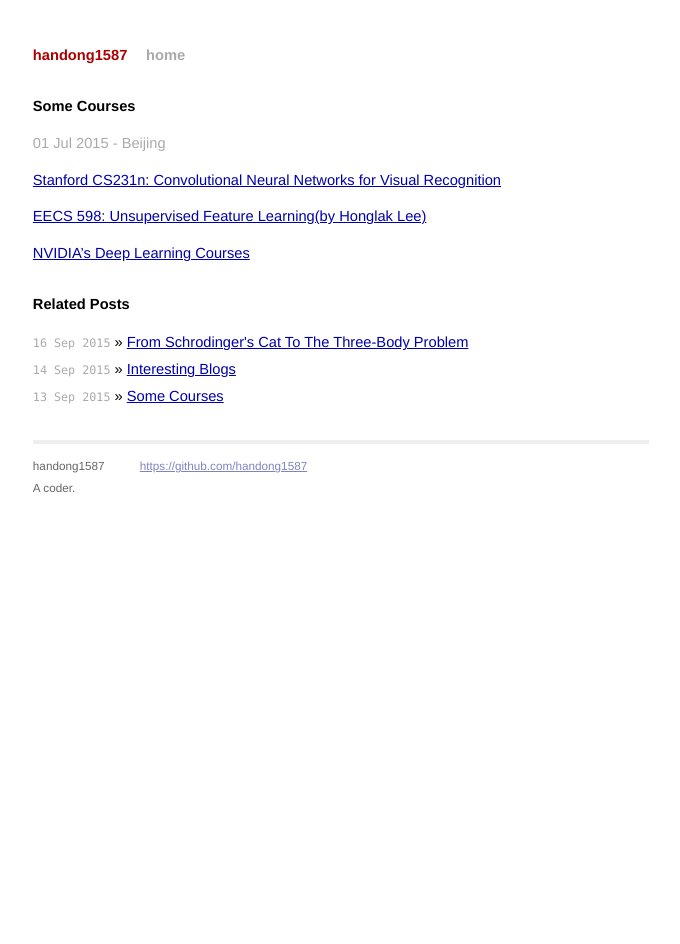
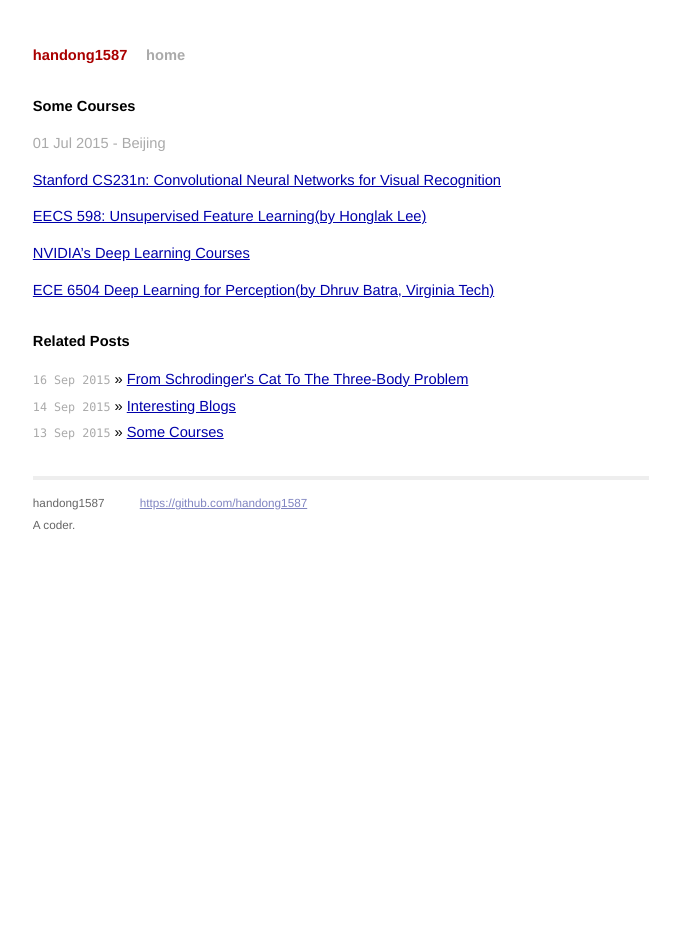
Before and after one commit to handong1587/handong1587.github.io, a Jekyll site: the page built from _posts/deep_learning/2015-07-01-some-courses.md, in a window 1280 px wide. Shown: the whole page, without its empty margins (299-979 px from the left). Built offline with Jekyll 4.4.1, drawn with Linux system fonts in a browser that asks for light colours; Markdown is read by kramdown in place of the engine named in the settings; comment, search, counter and statistics services are not loaded.

Commit message:
update md

```diff
--- a/_posts/deep_learning/2015-07-01-some-courses.md
+++ b/_posts/deep_learning/2015-07-01-some-courses.md
@@ -14,3 +14,5 @@
 [EECS 598: Unsupervised Feature Learning(by Honglak Lee)](http://web.eecs.umich.edu/~honglak/teaching/eecs598/schedule.html)
 
 [NVIDIA’s Deep Learning Courses](https://developer.nvidia.com/deep-learning-courses)
+
+[ECE 6504 Deep Learning for Perception(by Dhruv Batra, Virginia Tech)](https://computing.ece.vt.edu/~f15ece6504/)
```
